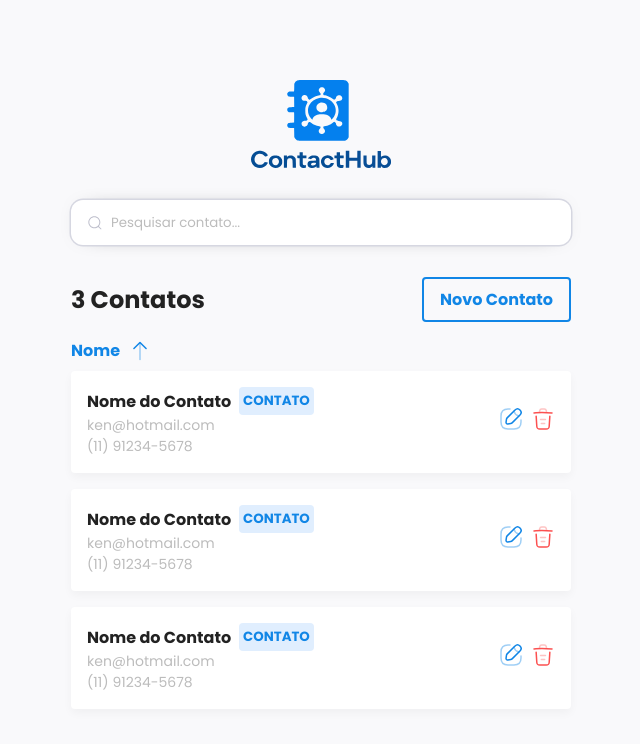
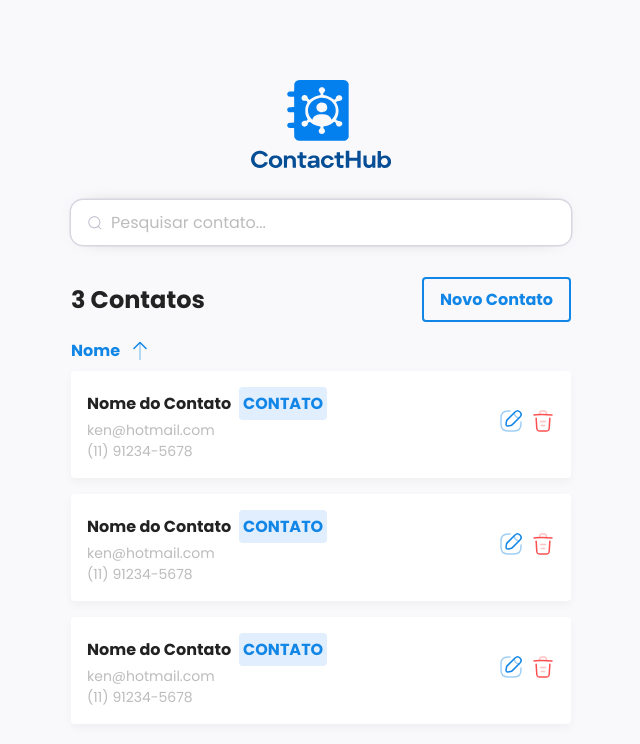
Before and after one commit to Pegorara/ContactHub, a React (Vite) app in the folder client/: page / in a window 1280 px wide. Shown: the top 744 px of the page, without its empty margins (319-959 px from the left). Built offline with nearby package versions, Linux system fonts and the light colour scheme.

Commit message:
✨ Remove cursor pointer do botão no componente Card e adiciona estilo global para botões

```diff
--- a/client/src/components/ContactsList/styles.js
+++ b/client/src/components/ContactsList/styles.js
@@ -95,7 +95,6 @@ export const Card = styled.div`
       background: transparent;
       border: none;
       margin-left: 0.5rem;
-      cursor: pointer;
     }
   }
 `;
--- a/client/src/styles/global.js
+++ b/client/src/styles/global.js
@@ -6,6 +6,7 @@ export default createGlobalStyle`
     padding: 0;
     box-sizing: border-box;
     font-family: 'Poppins', sans-serif;
+    font-size: 1rem;
   }
 
   body {
@@ -13,4 +14,8 @@ export default createGlobalStyle`
     font-size: 1rem;
     color: ${({ theme }) => theme.colors.gray[900]};
   }
+
+  button {
+    cursor: pointer;
+  }
 `;
```
